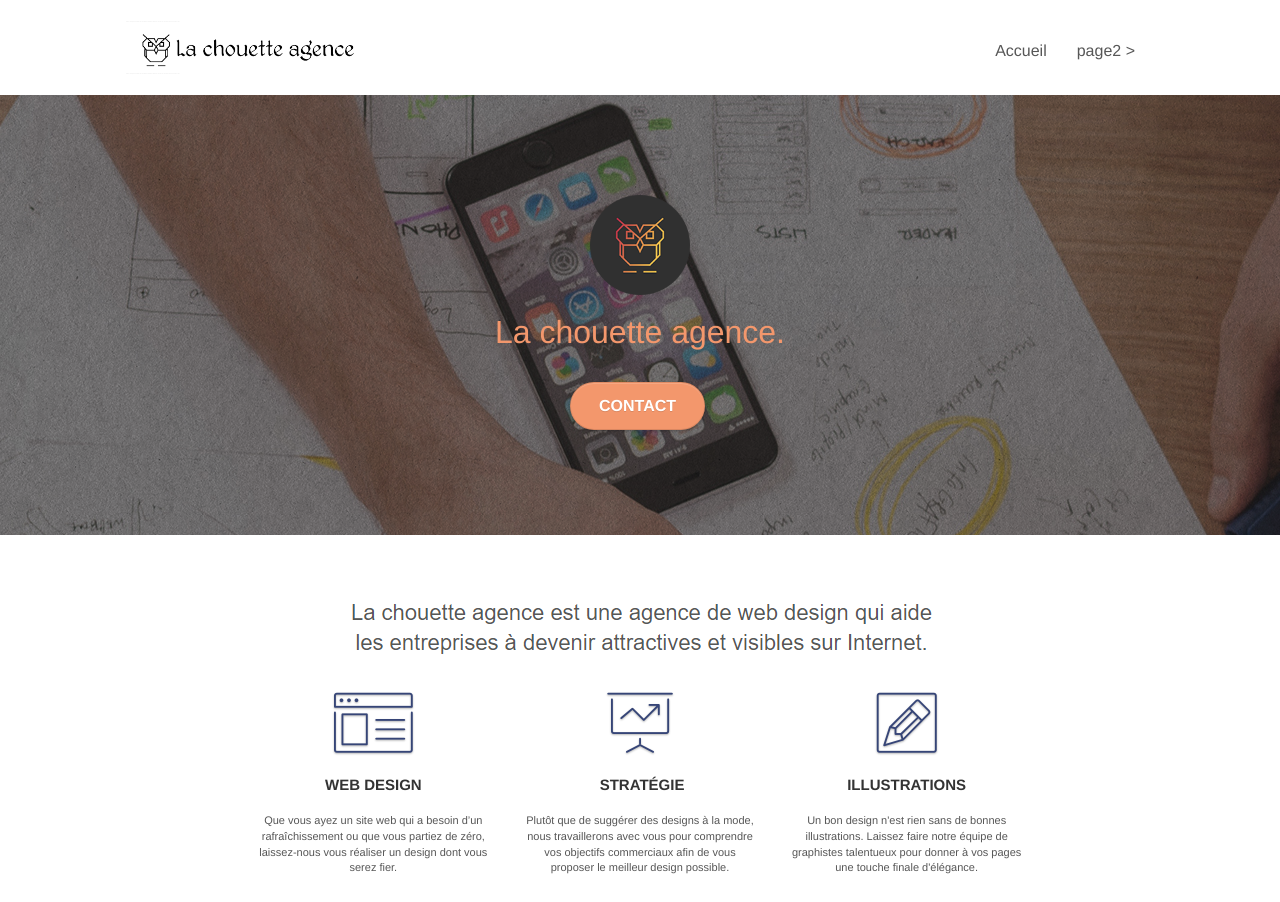
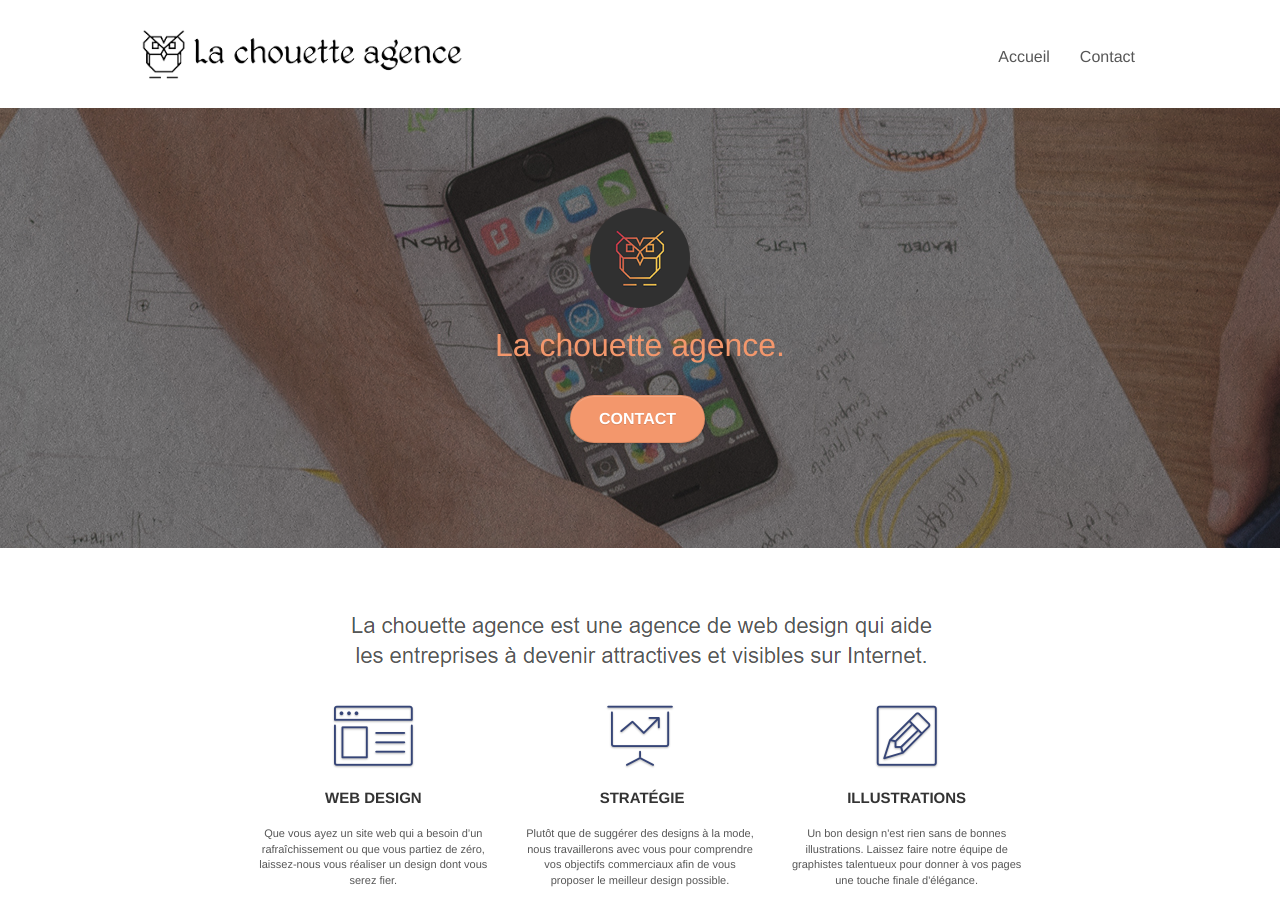
Before and after one commit to eric-pat/la-chouette-agence, a plain HTML site: page index.html in a window 1280 px wide. Shown: the top 902 px of the page. Drawn offline with Linux system fonts and the light colour scheme.

Commit message:
change header

```diff
--- a/index.html
+++ b/index.html
@@ -6,7 +6,7 @@
 	<meta name="viewport" content="width=device-width, initial-scale=1.0, viewport-fit=cover">
 	<title>La chouette agence</title>
 	<meta name="description"
-		content="La chouette agence est une agence de web design qui aide les entreprises à devenir attractives et visibles sur internet">
+		content="La chouette agence est une agence de web design, basé à Lyon, qui aide les entreprises à devenir attractives et visibles sur internet">
 	<link rel=«canonical» href="https://eric-pat.github.io/la-chouette-agence/">
 	<link rel="shortcut icon" type="image/png" href="favicon.jpg">
 	<link rel="stylesheet" type="text/css" href="./css/bootstrap.css">
@@ -26,19 +26,13 @@
 	<div class="page-container">
 
 		<!-- bloc-0 -->
-		<div class="bloc bgc-white l-bloc " id="bloc-0">
+		<header class="bloc bgc-white l-bloc " id="bloc-0">
 			<div class="container bloc-sm">
-
 				<nav class="navbar row">
 					<div class="navbar-header">
-						<div class="keywords" style="color:#cccccc;font-size:1px;">Agence web à paris, stratégie web,
-							web design, illustrations, design de site web, site web, web, internet, site internet, site
-						</div>
-						<a class="navbar-brand" href="index.html"><img src="img/la-chouette-agence.png"
-								alt="paris web design logo agence web meilleure agence" height="40" /></a>
-						<div class="keywords" style="color:#cccccc;font-size:1px;">Agence web à paris, stratégie web,
-							web design, illustrations, design de site web, site web, web, internet, site internet, site
-						</div>
+						<a class="navbar-brand" href="index.html">
+							<img src="img/la-chouette-agence.png" alt="Logo de la chouette agence" />
+						</a>
 						<button id="nav-toggle" type="button" class="ui-navbar-toggle navbar-toggle"
 							data-toggle="collapse" data-target=".navbar-1">
 							<span class="sr-only">Toggle navigation</span><span class="icon-bar"></span><span
@@ -51,15 +45,13 @@
 								<a href="index.html">Accueil</a>
 							</li>
 							<li>
-							</li>
-							<li>
-								<a href="page2.html">page2 &gt;</a>
+								<a href="contact.html">Contact</a>
 							</li>
 						</ul>
 					</div>
 				</nav>
 			</div>
-		</div>
+		</header>
 		<!-- bloc-0 END -->
 
 		<!-- bloc-1-presentation -->
--- a/style.css
+++ b/style.css
@@ -302,7 +302,7 @@ a:hover {
 }
 
 .navbar-brand img {
-    max-height: 200px;
+    height: 60px;
     margin: 0 5px 0 0;
     display: inline;
 }
```
Also changed, not shown: contact.html (renamed from page2.html, +7 -8 lines).
